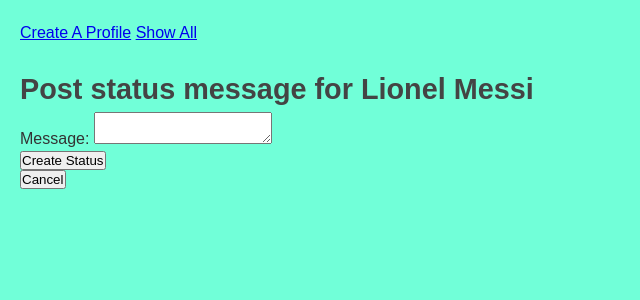
After one commit to chenyu51735/cs412, a Django app: page /mini_fb/profile/1/create_status in a window 1280 px wide. The commit adds this page. Shown: the top 300 px of the page, without its empty margins (0-640 px from the left). Run offline with Django 5.2, Linux system fonts and the light colour scheme; data comes from the database, SQL or seed files in the repository; both versions use the stored data as it was after the commit.

Commit message:
add status message view

```diff
--- /dev/null
+++ b/mini_fb/forms.py
@@ -0,0 +1,14 @@
+from django import forms
+from .models import Profile, StatusMessage
+
+class CreateProfileForm(forms.ModelForm):
+
+    class Meta:
+        model = Profile
+        fields = ['first_name', 'last_name', 'city', 'email', 'image_url']
+
+
+class CreateStatusMessageForm(forms.ModelForm):
+    class Meta:
+        model = StatusMessage
+        fields = ['message']
--- a/mini_fb/models.py
+++ b/mini_fb/models.py
@@ -1,5 +1,5 @@
 from django.db import models
-
+from django.urls import reverse
 # Create your models here.
 class Profile(models.Model):
 
@@ -8,6 +8,9 @@ class Profile(models.Model):
     city = models.TextField(blank=False)
     email = models.TextField(blank=False)
     image_url = models.URLField(blank=True)
+
+    def get_absolute_url(self):
+        return reverse('profile', kwargs={'pk': self.pk})
 
     def get_status_messages(self):
         messages = StatusMessage.objects.filter(profile=self)
--- a/mini_fb/templates/mini_fb/base.html
+++ b/mini_fb/templates/mini_fb/base.html
@@ -7,7 +7,9 @@
 
     <body>
         <nav>
-            <ul></ul>
+            <ul>
+                <li><a href="{% url 'create_profile' %}">Create A Profile</a></li>
+                <li><a href="{% url 'show_all_profiles' %}">Show All</a></li>
             </ul>
         </nav>
 
--- /dev/null
+++ b/mini_fb/templates/mini_fb/create_status_form.html
@@ -0,0 +1,17 @@
+{% extends 'mini_fb/base.html' %}
+
+{% block content %}
+<h2>Post status message for {{profile.first_name}} {{profile.last_name}}</h2>
+
+<form method="POST">
+    {% csrf_token %}
+    <div>
+        <label for="message">Message: </label>
+        <textarea id="message" name="message"></textarea>
+    </div>
+    <button type="submit">Create Status</button>
+</form>
+<form action="{% url 'show_profile' profile.pk %}">
+    <input type="submit" name="Cancel" value="Cancel">
+</form>
+{% endblock %}
--- a/mini_fb/templates/mini_fb/show_profile.html
+++ b/mini_fb/templates/mini_fb/show_profile.html
@@ -12,6 +12,9 @@
         <h2>{{profile.email}}</h2>
         <h2>{{profile.city}}</h2>
     </div>
+    <h4>
+        <a href="{% url 'create_status' profile.pk %}">Create status</a>
+    </h4>
 </article>
 <div>
     <h2>Status Message</h2>
--- a/mini_fb/urls.py
+++ b/mini_fb/urls.py
@@ -9,4 +9,6 @@ from .views import ShowAllProfilesView
 urlpatterns = [
     path(r'', ShowAllProfilesView.as_view(), name='show_all_profiles'),
     path(r'profile/<int:pk>', views.ShowProfilePageView.as_view(), name='show_profile'),
+    path(r'create_profile', views.CreateProfileView.as_view(), name='create_profile'),
+    path(r'profile/<int:pk>/create_status', views.CreateStatusMessageView.as_view(), name='create_status'),
 ]
--- a/mini_fb/views.py
+++ b/mini_fb/views.py
@@ -1,10 +1,10 @@
 from django.shortcuts import render
-
 # Create your views here.
 from django.views.generic import ListView
-from django.views.generic import DetailView
+from django.views.generic import DetailView, CreateView
 from .models import *
-
+from .forms import *
+from typing import Any
 # class-based view
 class ShowAllProfilesView(ListView):
     '''the view ot show all profiles'''
@@ -17,3 +17,40 @@ class ShowProfilePageView(DetailView):
     model = Profile
     template_name = 'mini_fb/show_profile.html'
     context_object_name = 'profile'
+
+class CreateProfileView(CreateView):
+    '''the view to create profile'''
+    form_class = CreateProfileForm
+    template_name = 'mini_fb/create_profile_form.html'
+
+
+class CreateStatusMessageView(CreateView):
+    '''the view to create status message'''
+    form_class = CreateStatusMessageForm
+    template_name = 'mini_fb/create_status_form.html'
+
+    def get_context_data(self, **kwargs: Any) -> dict[str, Any]:
+        context = super().get_context_data(**kwargs)
+        profile = Profile.objects.get(pk=self.kwargs['pk'])
+        context['profile'] = profile
+        return context
+
+    def form_valid(self, form):
+        '''This method is called after the form is validated,
+        before saving data to the database.'''
+
+        print(f'CreateStatusMessageView.form_valid(): form={form.cleaned_data}')
+        print(f'CreateStatusMessageView.form_valid(): self.kwargs={self.kwargs}')
+
+        profile = Profile.objects.get(pk=self.kwargs['pk'])
+
+        form.instance.profile = profile
+
+        # delegate work to superclass version of this method
+        return super().form_valid(form)
+
+    def get_success_url(self) -> str:
+        '''Return the URL to redirect to on success.'''
+
+        profile = Profile.objects.get(pk=self.kwargs['pk'])
+        return reverse('show_profile', kwargs={'pk':profile.pk})
--- a/static/styles-mini_fb.css
+++ b/static/styles-mini_fb.css
@@ -21,7 +21,9 @@ h2 {
     margin-top: 20px;
     color: #444;
 }
-
+nav li {
+    display: inline;
+}
 .grid-container {
     display: grid;
     grid-template-columns: repeat(auto-fill, minmax(250px, 1fr)); /* Responsive columns */
```
Also changed, not shown: mini_fb/templates/mini_fb/create_profile_form.html (added, +33 -0 lines), db.sqlite3.
